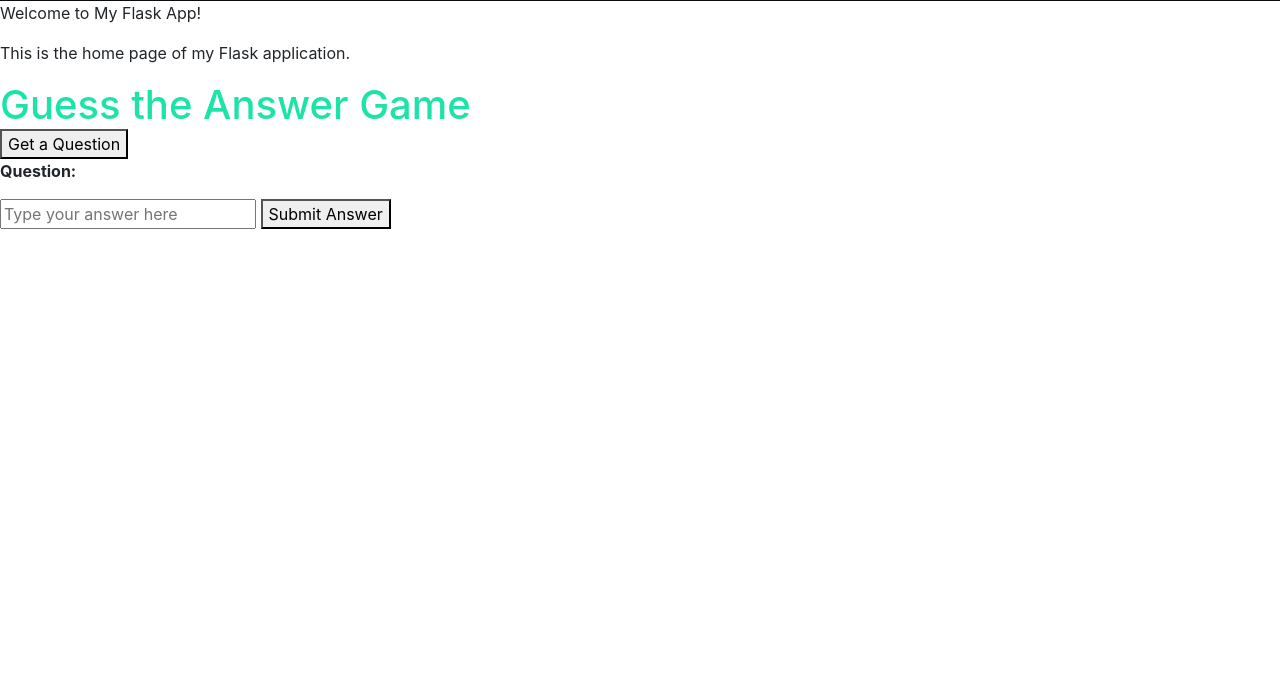
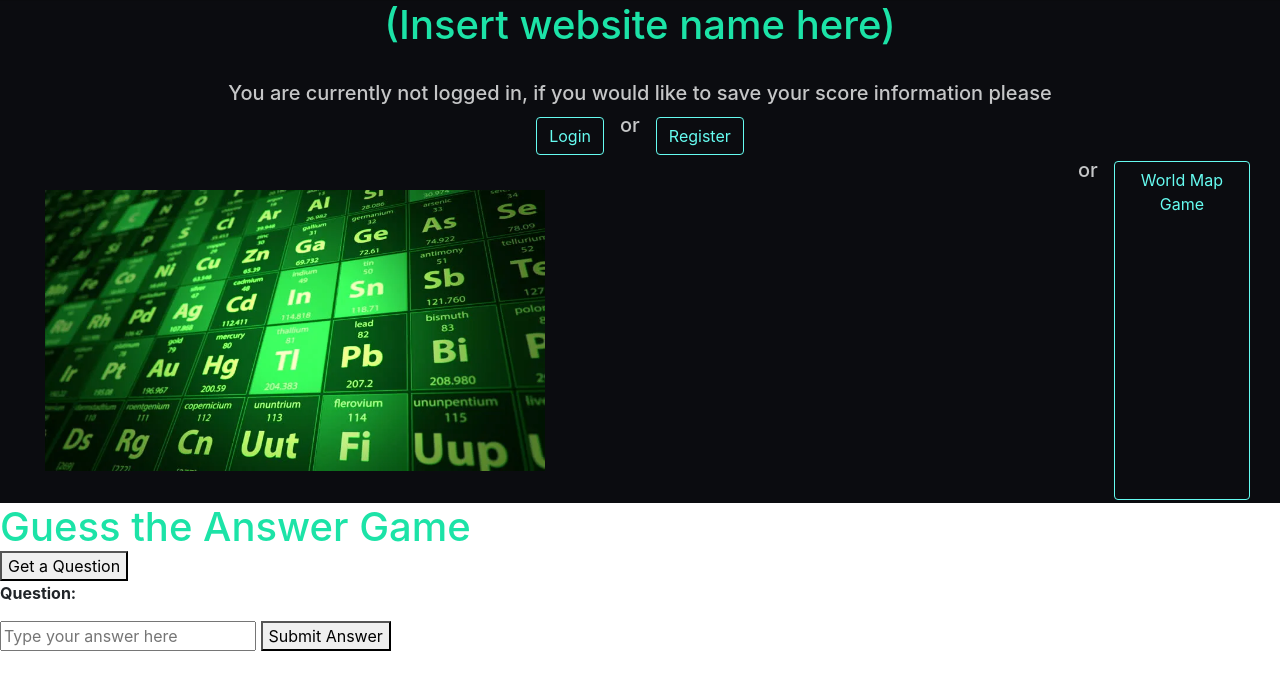
Before and after one commit to Ishi01/CITS5505Group41Project, a Flask app: page / in a window 1280 px wide. Shown: the part 60-750 px from the top of the page. Run offline with Flask 3, Linux system fonts and the light colour scheme.

Commit message:
Starting adjusting homepage and adding images

```diff
--- a/app/static/css/main.css
+++ b/app/static/css/main.css
@@ -31,7 +31,7 @@ a{
     padding-left: 8px;
 }
 
- .nav-item > .btn-outline-primary{
+ .nav-item > .btn-outline-primary, #homepagebutton{
     color: var(--link_color);
     border-color: var(--link_color);
     margin-top: .2rem;
@@ -47,6 +47,11 @@ h1{
 
 hr{
     background-color: var(--dark_background);
+}
+
+h3 {
+    color: var(--color_text);
+    font-size: 1.25rem;
 }
 
 /* this auto finds text within the {{ }} style input and styles them, temp prototype since this will probably cause problems */
--- a/app/templates/index.html
+++ b/app/templates/index.html
@@ -6,12 +6,47 @@
 {% endblock %}
 
 {% block content %}
+    <!--Title of website ocde-->
+    <div class="container-fluid">
+        <div class="col-md-12 d-flex justify-content-center">
+            <h1 style="margin-bottom: 2rem;">(Insert website name here)</h1>
+        </div>
+    </div>
+
+    <!--If user is not logged in, display message to login or register-->
     {% if current_user.is_anonymous %}
-    <p>Welcome to My Flask App!</p>
+    <div class="container-fluid">
+        <div class="col-md-12 d-flex justify-content-center">
+            <h3>You are currently not logged in, if you would like to save your score information please</h3>
+        </div>
+        <div class="col-md-12 d-flex justify-content-center">
+            <a  id="homepagebutton" class="btn btn-outline-primary" href="{{ url_for('login') }}">Login</a>
+            <h3 style="margin-left: 1rem; margin-right: 1rem;">or</h3>
+            <a id="homepagebutton" class="btn btn-outline-primary" href="{{ url_for('register') }}">Register</a>
+        </div>
+    </div>
+    <!--If user is logged in, display welcome message-->
     {% else %}
-    <h1>Hi, {{ current_user.username }}! Welcome to My Flask App!</h1>
+    <div class="container-fluid">
+        <div class="col-md-12 d-flex justify-content-center">
+            <h3>Welcome {{ current_user.username }}!</h3>
+        </div>
+    </div>
     {% endif %}
-    <p>This is the home page of my Flask application.</p>
+    <!--Buttons to select which game to start-->
+
+    <div class="container-fluid">
+        <div class="col-md-12 d-flex justify-content-center">
+            <!--Image credit: https://chemistrydocs.com/periodic-table-notes/-->
+            <div class="container-fluid">
+                <img src="/images/PeriodicTableBackground.png" alt="Periodic Table" style="width: 100%; max-width: 500px; margin-bottom: 2rem; margin-top: 2rem;">
+            </div>
+            <h3 style="margin-left: 1rem; margin-right: 1rem;">or</h3>
+            <a id="homepagebutton" class="btn btn-outline-primary" href="{{ url_for('world') }}">World Map Game</a>
+        </div>
+    </div>
+
+
 
     <h1>Guess the Answer Game</h1>
     <button id="getQAcountries">Get a Question</button>
```
Also changed, not shown: app/images/PeriodicTableBackground.png (added).
